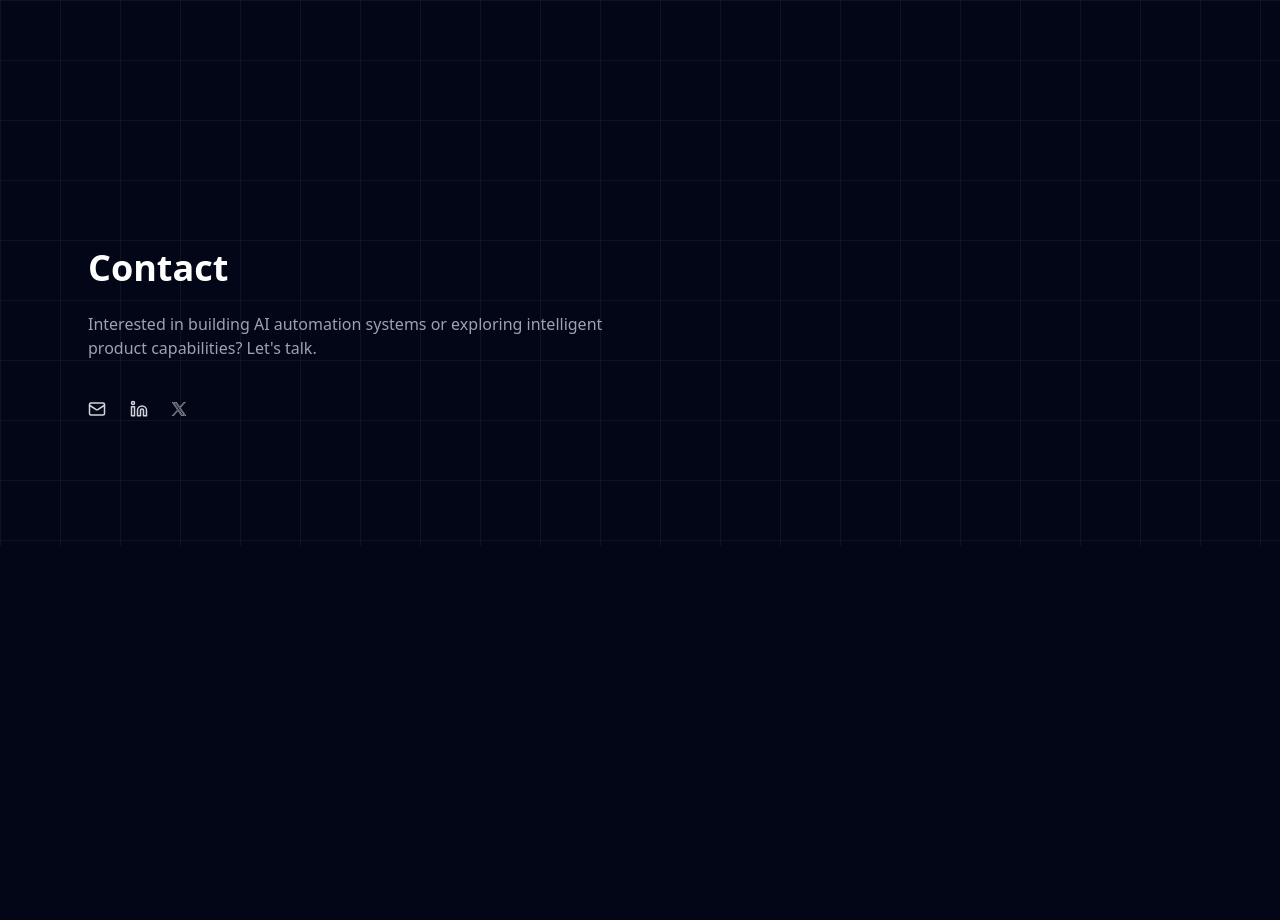
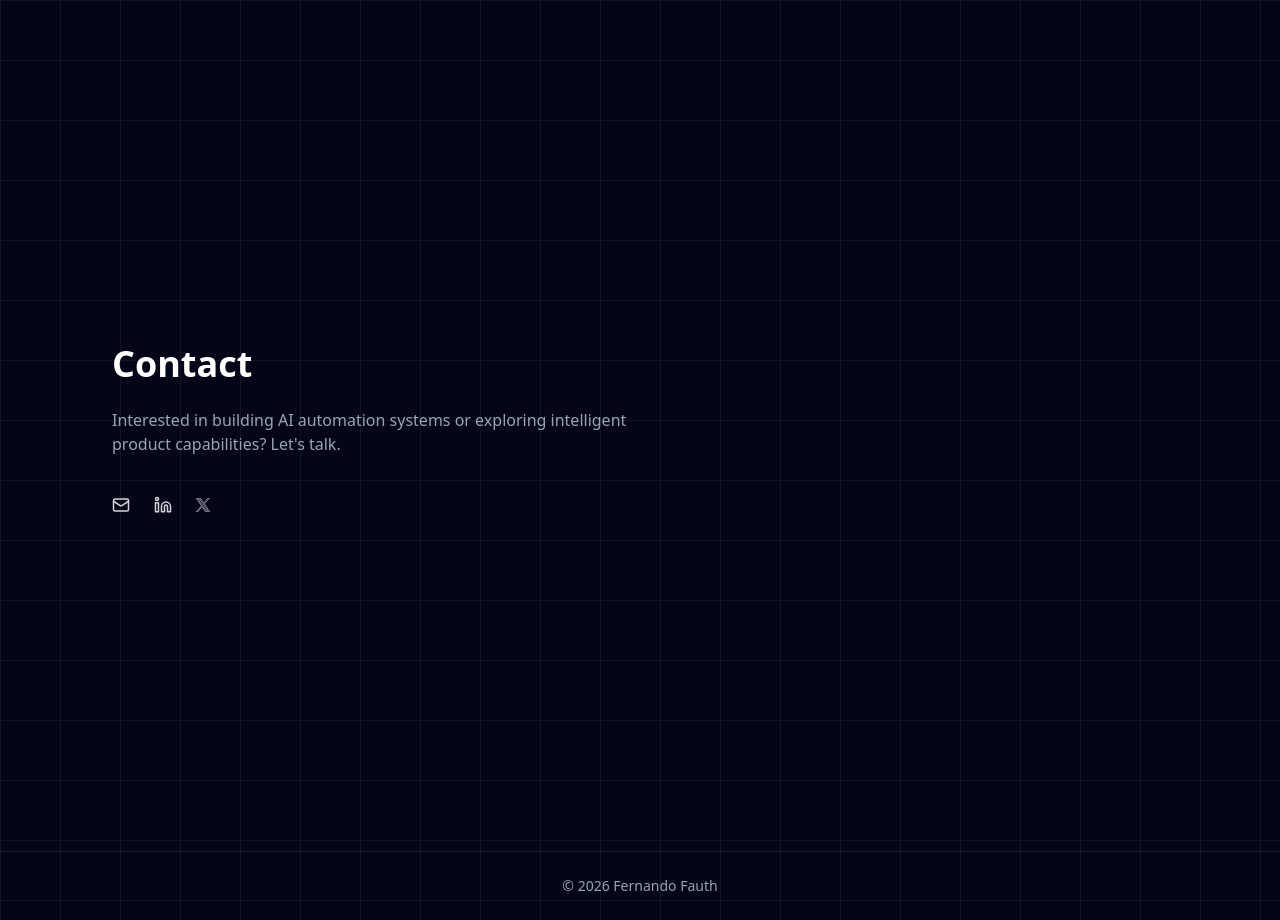
Before and after one commit to fernandofauth/fernandofauth.github.io, a React (Vite) app: page / in a window 1280 px wide. Shown: the part 2280-3200 px from the top of the page. Before the commit the page ends 2826 px from the top, so only its background shows below. Built offline with nearby package versions, Linux system fonts and the light colour scheme.

Commit message:
feat: enhance Contact section layout and add Footer component

```diff
--- a/src/components/Contact.jsx
+++ b/src/components/Contact.jsx
@@ -1,8 +1,14 @@
+import Footer from "./Footer"
+
 export default function Contact() {
   return (
     <section
       id="contact"
-      className="max-w-6xl mx-auto px-6 py-32 scroll-mt-24"
+      className="min-h-screen supports-[height:100svh]:min-h-[100svh] max-w-6xl mx-auto px-6 py-28 scroll-mt-32 md:scroll-mt-45 lg:scroll-mt-32"
+    >
+      <div
+        data-scroll-container="true"
+        className="max-w-6xl mx-auto w-full px-6 pt-28 pb-12"
       >
         <h2 className="text-4xl font-bold mb-6">
           Contact
@@ -41,6 +47,11 @@ export default function Contact() {
           </a>
 
         </div>
+      </div>
+
+      <div className="absolute bottom-0 left-0 w-full">
+        <Footer />
+      </div>
     </section>
   )
 }
```
Lines whose indentation alone changed are shown as unchanged.
